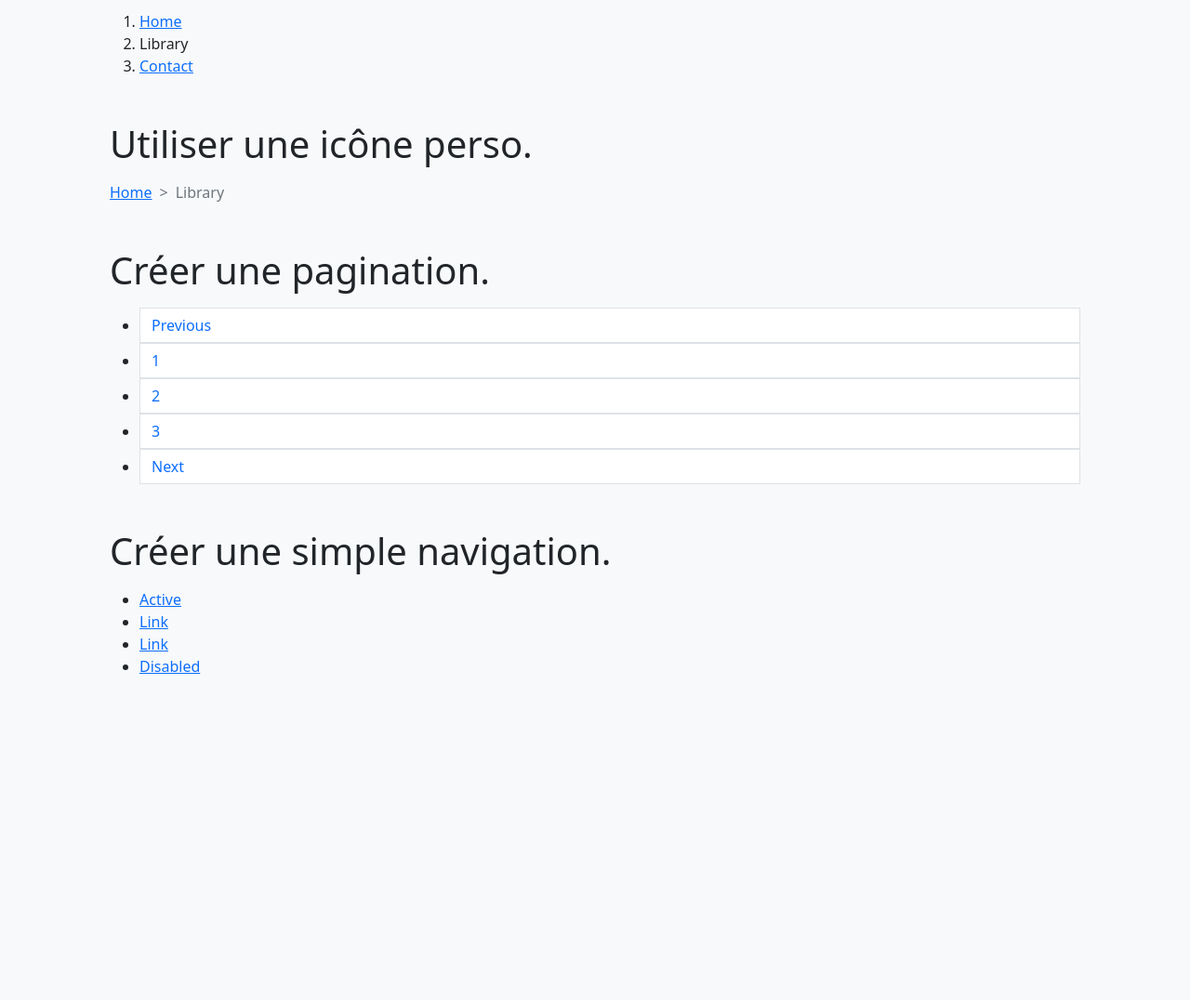
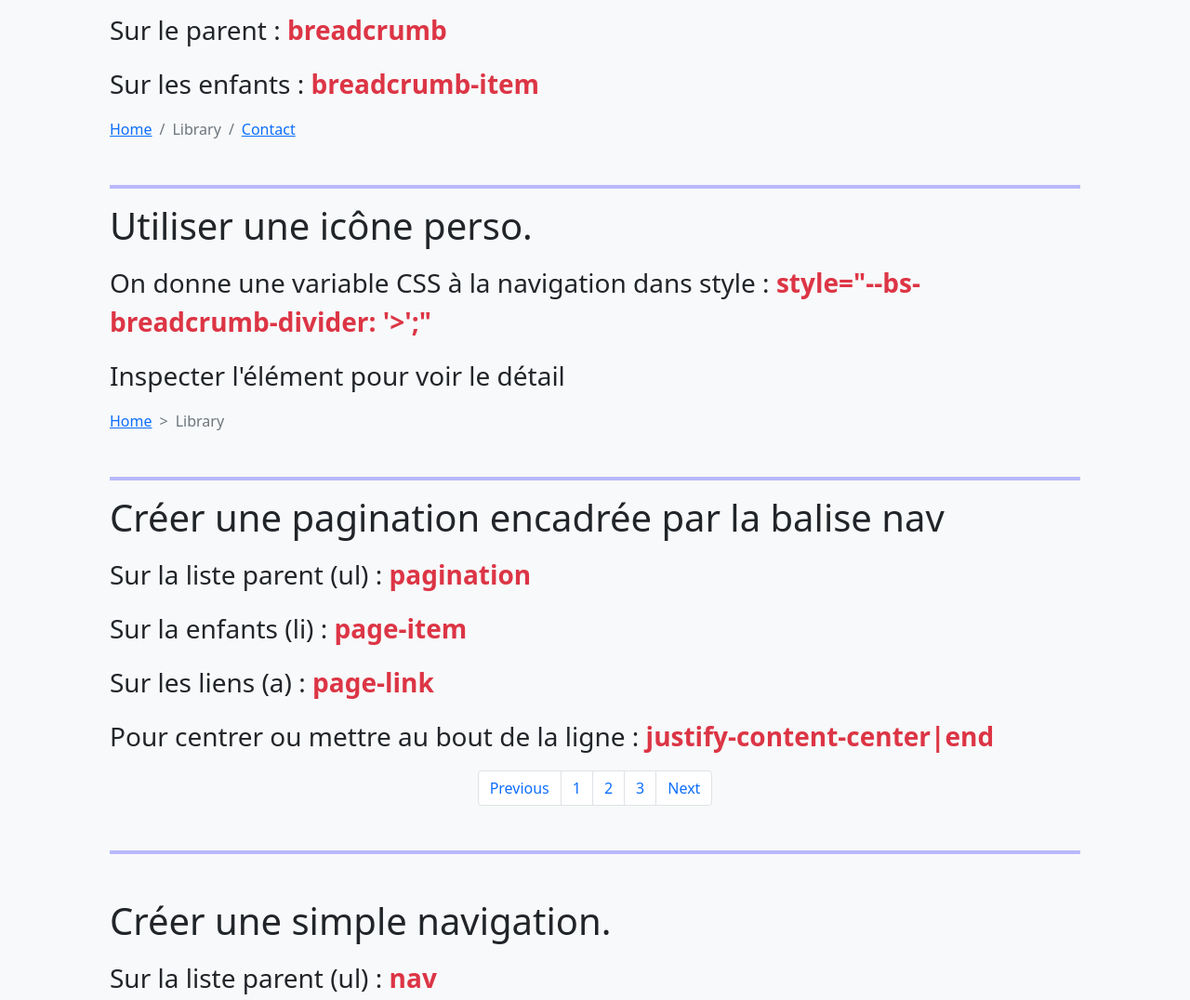
Before and after one commit to prestationweb42/Formation-Bootstrap-5, a plain HTML site: page 1. Sandbox/3. Composants/4. Breadcrumb-Nav.html in a window 1280 px wide. Shown: the part 460-1536 px from the top of the page at 93% size. Before the commit the page ends 1301 px from the top, so only its background shows below. Drawn offline with nearby package versions, Linux system fonts and the light colour scheme.

Commit message:
lesson Composants Breadcrumb-Nav

```diff
--- a/1. Sandbox/3. Composants/4. Breadcrumb-Nav.html
+++ b/1. Sandbox/3. Composants/4. Breadcrumb-Nav.html
@@ -52,24 +52,24 @@
     <div class="container p-5 mb-5">
 
         <h2 class="display-6 mb-3">Un "breadcrumb" ou fil d'Ariane </h2>
-
-        <!-- [breadcrumb] sur le parent -->
-        <!-- [breadcrumb-item] sur les enfants -->
-
+        <p class="fs-3">Sur le parent : <span class="text-danger fw-bold">breadcrumb</span></p>
+        <p class="fs-3">Sur les enfants : <span class="text-danger fw-bold">breadcrumb-item</span></p>
 
         <nav>
-          <ol class="">
-            <li class=""><a href="#">Home</a></li>
-            <li class=" active" aria-current="page">Library</li>
-            <li class=""><a href="#">Contact</a></li>
+          <ol class="breadcrumb">
+            <li class="breadcrumb-item"><a href="#">Home</a></li>
+            <li class="breadcrumb-item active" aria-current="page">Library</li>
+            <li class="breadcrumb-item"><a href="#">Contact</a></li>
           </ol>
         </nav>
 
+        <!-- Utiliser une icône perso -->
+        <hr class="mt-5" style="border: 2px solid blue" />
+        <h2 class="display-6 mb-3">Utiliser une icône perso.</h2>
+        <p class="fs-3">On donne une variable CSS à la navigation dans style : <span class="text-danger fw-bold">style="--bs-breadcrumb-divider: '>';"</span></p>
+        <p class="fs-3">Inspecter l'élément pour voir le détail</p>
 
-
-        <h2 class="display-6 mb-3 mt-5">Utiliser une icône perso.</h2>
-
-        <!-- On donne une variable CSS à la navigation -->
+        <!--  -->
         <nav style="--bs-breadcrumb-divider: '>';">
           <ol class="breadcrumb">
             <li class="breadcrumb-item"><a href="#">Home</a></li>
@@ -77,50 +77,49 @@
           </ol>
         </nav>
 
-        <h2 class="display-6 mb-3 mt-5">Créer une pagination.</h2>
-
-        <!-- [pagination] sur la liste parent -->
-        <!-- [page-item] sur les enfants -->
-        <!-- [page-link] sur les liens -->
-        <!-- [justify-content-center|end] pour centrer ou mettre au bout de la ligne -->
+        <!-- Créer une pagination -->
+        <hr class="mt-5" style="border: 2px solid blue" />
+        <h2 class="display-6 mb-3">Créer une pagination encadrée par la balise nav</h2>
+        <p class="fs-3">Sur la liste parent (ul) : <span class="text-danger fw-bold">pagination</span></p>
+        <p class="fs-3">Sur la enfants (li) : <span class="text-danger fw-bold">page-item</span></p>
+        <p class="fs-3">Sur les liens (a) : <span class="text-danger fw-bold">page-link</span></p>
+        <p class="fs-3">Pour centrer ou mettre au bout de la ligne : <span class="text-danger fw-bold">justify-content-center|end</span></p>
 
         <nav>
-          <ul class="">
-            <li class=""><a class="page-link" href="#">Previous</a></li>
-            <li class=""><a class="page-link" href="#">1</a></li>
-            <li class=""><a class="page-link" href="#">2</a></li>
-            <li class=""><a class="page-link" href="#">3</a></li>
-            <li class=""><a class="page-link" href="#">Next</a></li>
+          <ul class="pagination justify-content-center">
+            <li class="page-item"><a class="page-link" href="#">Previous</a></li>
+            <li class="page-item"><a class="page-link" href="#">1</a></li>
+            <li class="page-item"><a class="page-link" href="#">2</a></li>
+            <li class="page-item"><a class="page-link" href="#">3</a></li>
+            <li class="page-item"><a class="page-link" href="#">Next</a></li>
           </ul>
         </nav>
 
 
+        <!-- Créer une simple navigation -->
+        <hr class="mt-5" style="border: 2px solid blue" />
         <h2 class="display-6 mb-3 mt-5">Créer une simple navigation.</h2>
+        <p class="fs-3">Sur la liste parent (ul) : <span class="text-danger fw-bold">nav</span></p>
+        <p class="fs-3">Sur la enfants (li) : <span class="text-danger fw-bold">nav-item</span></p>
+        <p class="fs-3">Sur les liens (a) : <span class="text-danger fw-bold">nav-link</span></p>
+        <p class="fs-3">Pour centrer ou mettre en bout de la ligne : <span class="text-danger fw-bold">justify-content-center|end</span></p>
+        <p class="fs-3">Sur le parent pour en faire une colonne : <span class="text-danger fw-bold">flex-column</span></p>
+        <p class="fs-3">Sur le parent pour en faire des pills : <span class="text-danger fw-bold">nav-pills </span>notamment avec <span class="text-danger fw-bold">active</span> sur les enfants</p>
 
-        <!-- [nav] sur le parent -->
-        <!-- [nav-item] sur les enfants LI -->
-        <!-- [nav-link] sur les liens -->
-        <!-- [justify-content-center|end] pour centrer ou mettre au bout de la ligne -->
-        <!-- [flex-column] sur le parent pour en faire une colonne -->
-        <!-- [nav-pills] sur le parent pour faire des pills, notamment avec [active] sur les enfants -->
-
-
-        <ul class="">
-          <li class="">
-            <a class=" active" aria-current="page" href="#">Active</a>
+        <ul class="nav nav-pills">
+          <li class="nav-item">
+            <a class="nav-link active" aria-current="page" href="#">Active</a>
           </li>
-          <li class="">
-            <a class="" href="#">Link</a>
+          <li class="nav-item">
+            <a class="nav-link" href="#">Link</a>
           </li>
-          <li class="">
-            <a class="" href="#">Link</a>
+          <li class="nav-item">
+            <a class="nav-link" href="#">Link</a>
           </li>
-          <li class="">
-            <a class=" disabled">Disabled</a>
+          <li class="nav-item">
+            <a class="nav-link disabled">Disabled</a>
           </li>
         </ul>
-
-
     </div>
 </body>
 </html>
```
